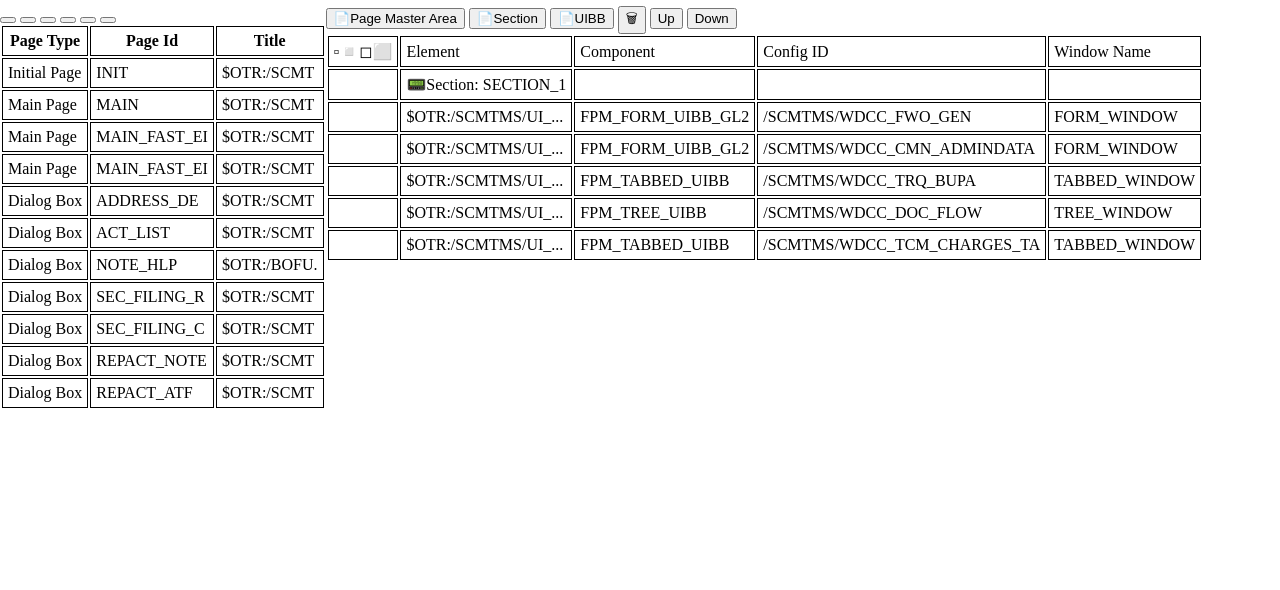
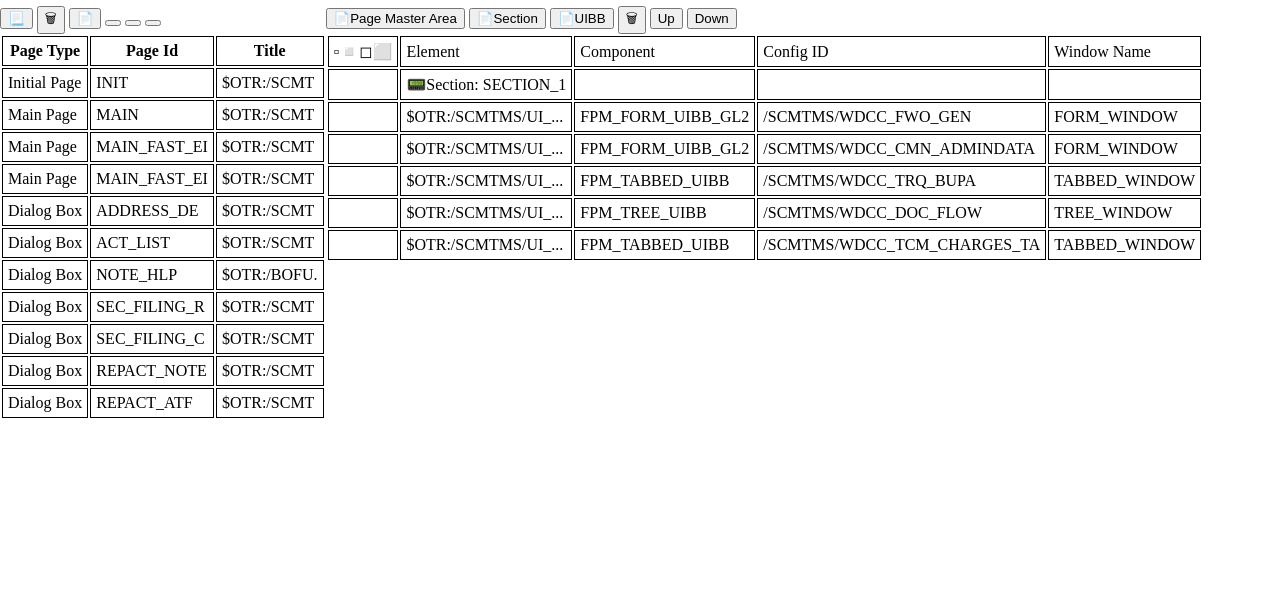
Before and after one commit to Gustavoscho/SAP-antigo, a plain HTML site: page index.html in a window 1280 px wide. Shown: the part 210-800 px from the top of the page. Drawn offline with Linux system fonts and the light colour scheme.

Commit message:
finalização hoje

```diff
--- a/index.html
+++ b/index.html
@@ -27,9 +27,9 @@
                 <div class="tabelas">
                     <h1>Navigation repositories</h1>
                     <div>
-                        <button></button>
-                        <button></button>
-                        <button></button>
+                        <button>📃</button>
+                        <button>🗑</button>
+                        <button>📄</button>
                         <button></button>
                         <button></button>
                         <button></button>
```
